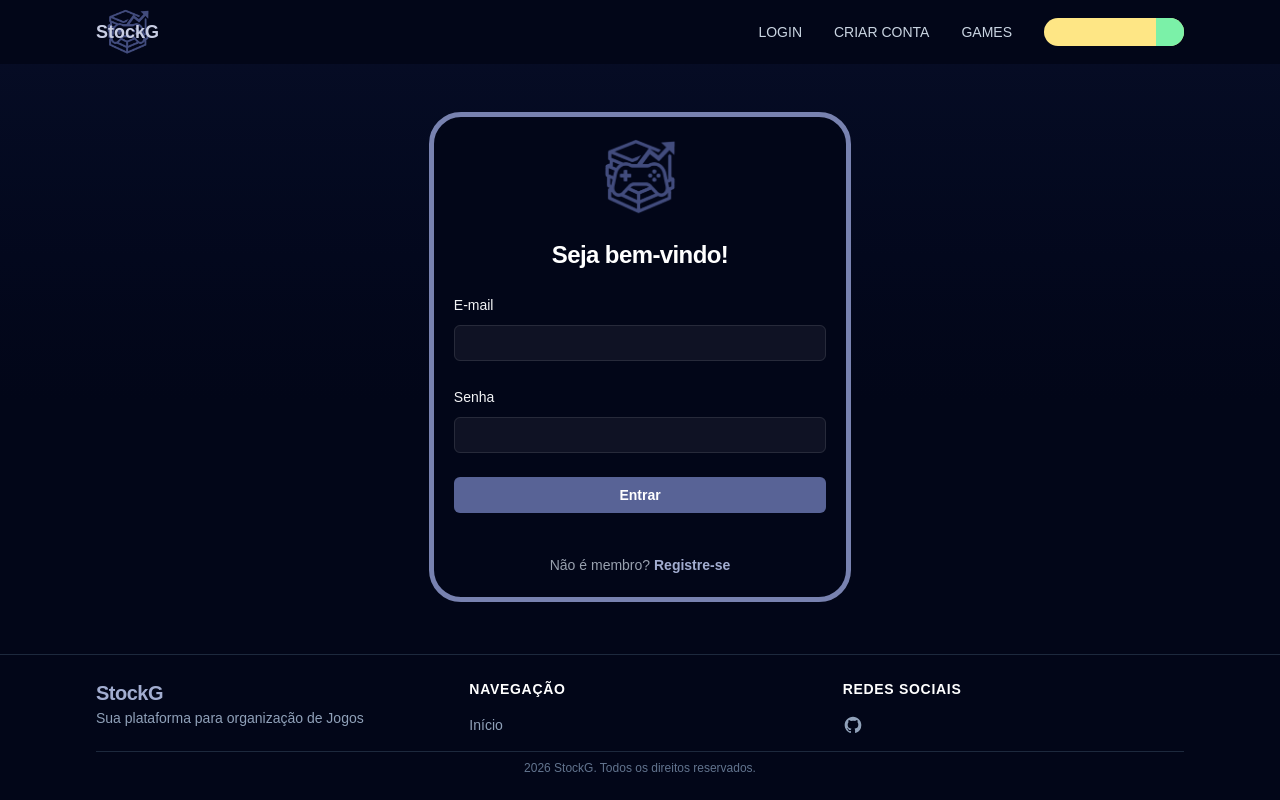
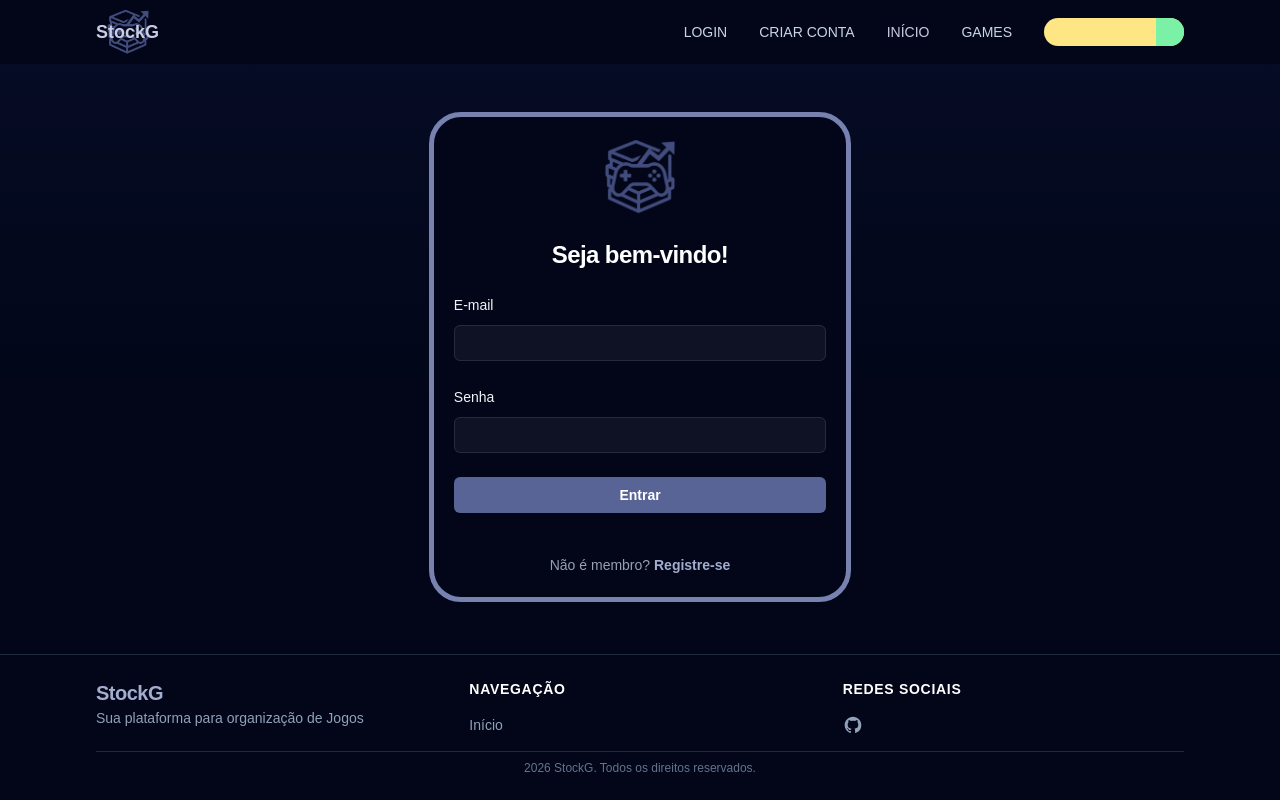
Before and after one commit to Pcburilli/LetterBox-de-Jogos, a Next.js app in the folder letterbox-webapp/: page /login in a window 1280 px wide. Built offline with nearby package versions, Linux system fonts and the light colour scheme; no server answers.

Commit message:
Pequenos ajustes
- Ajuste no header: adicionado a opção "Início"
- Ajustes mínimos na tela inicial e no login.

```diff
--- a/letterbox-webapp/src/app/login/page.js
+++ b/letterbox-webapp/src/app/login/page.js
@@ -26,8 +26,9 @@ export default function LoginPage() {
         router.refresh();
         router.replace('/perfil')
       }
-      else if (response.status === 404) {
+      else if (response.status === 401) {
         console.warn('Dados incorretos:', resultado);
+        alert('Dados incorretos ou não cadastrado.');
       }
     } catch (error) {
       console.error('Falha na conexão:', error);
--- a/letterbox-webapp/src/app/page.js
+++ b/letterbox-webapp/src/app/page.js
@@ -37,7 +37,7 @@ export default function Home() {
             Avalie seus jogos preferidos.<br/>Salve aqueles que deseja jogar.<br/>Se divirta!
           </h1>
         </div>
-        <div id="tabela_jogos" className="grid grid-cols-2 sm:grid-cols-3 md:grid-cols-3 lg:grid-cols-3 xl:grid-cols-4 gap-2 w-full justify-items-center p-2">
+        <div id="tabela_jogos" className="grid grid-cols-3 sm:grid-cols-3 md:grid-cols-4 lg:grid-cols-4 xl:grid-cols-4 gap-2 w-full justify-items-center p-2">
           {carregando ? (
             <p className="col-span-full text-center">Carregando jogos...</p>
           ) : (
--- a/letterbox-webapp/src/components/header.js
+++ b/letterbox-webapp/src/components/header.js
@@ -41,6 +41,9 @@ export default function Header({ isLoggedIn }) {
             {isLoggedIn ? (
               <>
                 <nav className='flex gap-8'>
+                  <Link href="/" className="text-sm font-medium text-primary-200 hover:text-white transition-colors">
+                    INÍCIO
+                  </Link>
                   <Link href="/perfil" className="text-sm font-medium text-primary-200 hover:text-white transition-colors">
                     PERFIL
                   </Link>
@@ -66,6 +69,9 @@ export default function Header({ isLoggedIn }) {
                   </Link>
                   <Link href="/register" className="text-sm font-medium text-slate-300 hover:text-white transition-colors">
                     CRIAR CONTA
+                  </Link>
+                  <Link href="/" className="text-sm font-medium text-primary-200 hover:text-white transition-colors">
+                    INÍCIO
                   </Link>
                   <Link href="/games" className="text-sm font-medium text-slate-300 hover:text-white transition-colors">
                     GAMES
```
